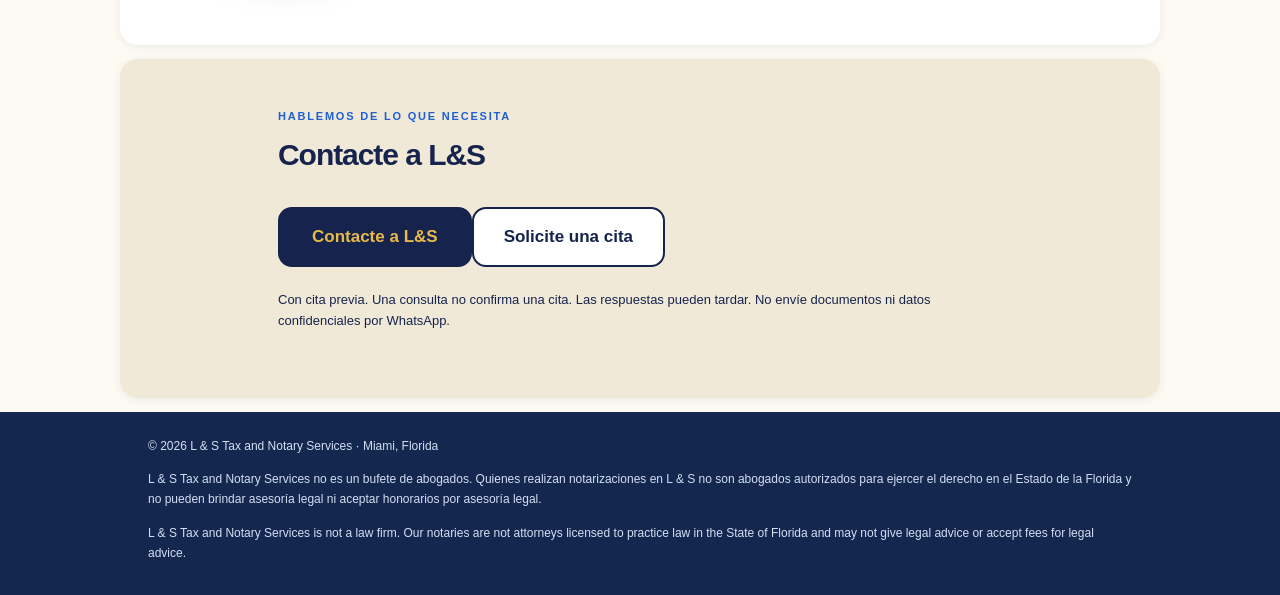
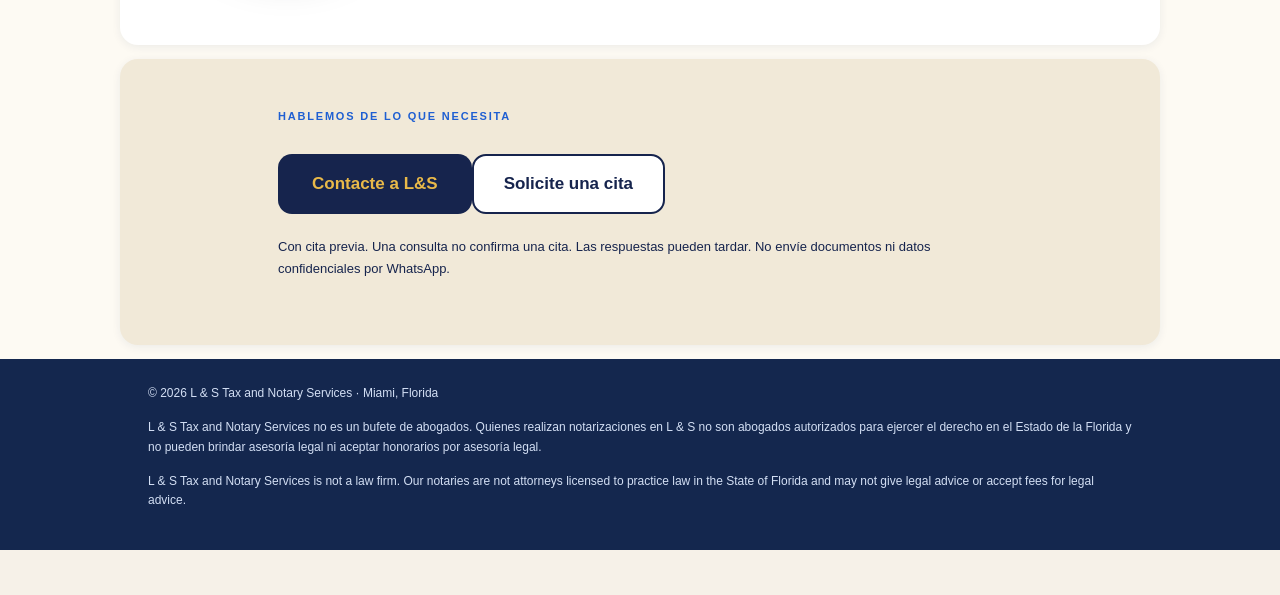
Before and after one commit to lstaxnotary/lstaxnotary.github.io, a plain HTML site: page es.html in a window 1280 px wide. Shown: the part 3477-4072 px from the top of the page. After the commit the page ends 4027 px from the top, so only its background shows below. Drawn offline with Linux system fonts and the light colour scheme.

Commit message:
Fix HTML structure for contact section

```diff
--- a/es.html
+++ b/es.html
@@ -178,7 +178,7 @@ body{background:#f6f1e8}
 </div>
 </div>
 </div>
-</section><section id="request-contact" class="request-contact"><div class="wrap"><span class="eyebrow">Hablemos de lo que necesita</span><h2>Contacte a L&S</h2><a class="ls-contact-btn" href="#request-contact">Contacte a L&amp;S</a><a class="ls-req-btn" href="#request-appointment">Solicite una cita</a><p class="fineprint">Con cita previa. Una consulta no confirma una cita. Las respuestas pueden tardar. No envíe documentos ni datos confidenciales por WhatsApp.</p></div></section><footer>
+</section><section id="request-contact" class="request-contact"><div class="wrap"><span class="eyebrow">Hablemos de lo que necesita</span><a class="ls-contact-btn" href="#request-contact">Contacte a L&amp;S</a><a class="ls-req-btn" href="#request-appointment">Solicite una cita</a><p class="fineprint">Con cita previa. Una consulta no confirma una cita. Las respuestas pueden tardar. No envíe documentos ni datos confidenciales por WhatsApp.</p></div></section><footer>
 <div class="wrap">
 <p>© 2026 L &amp; S Tax and Notary Services · Miami, Florida</p>
 <p>L &amp; S Tax and Notary Services no es un bufete de abogados. Quienes realizan notarizaciones en L &amp; S no son abogados autorizados para ejercer el derecho en el Estado de la Florida y no pueden brindar asesoría legal ni aceptar honorarios por asesoría legal.</p>
```
